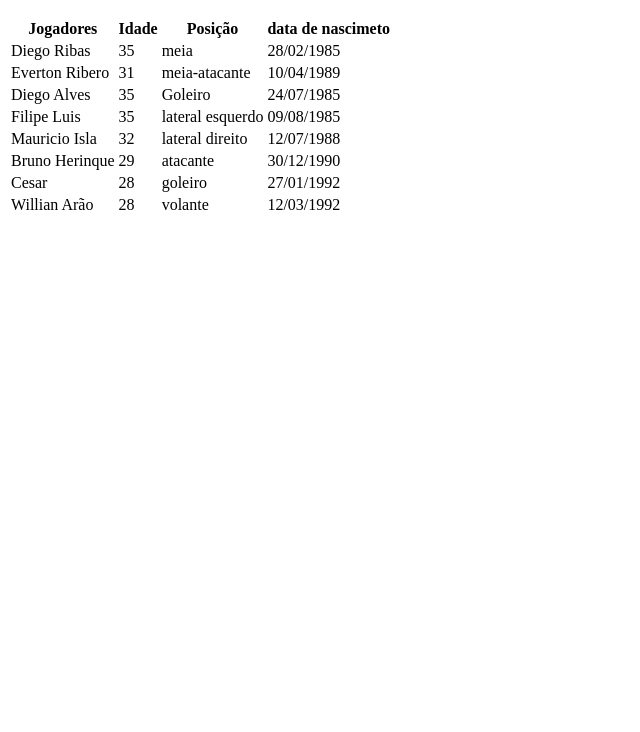
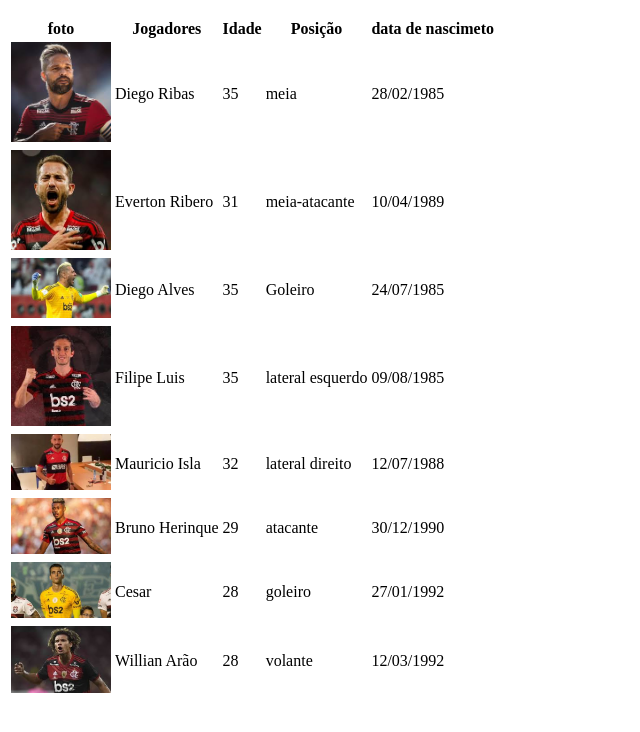
Before and after one commit to gustavosousacarvalho/html, a plain HTML site: page tabela-jogadores-mengao.html in a window 1280 px wide. Shown: the part 50-782 px from the top of the page, without its empty margins (0-640 px from the left). Drawn offline with Linux system fonts and the light colour scheme.

Commit message:
fotos dos jogadores adicionados

```diff
--- a/tabela-jogadores-mengao.html
+++ b/tabela-jogadores-mengao.html
@@ -10,6 +10,7 @@
     <table>
      <thead>
         <tr>
+            <th>foto</th>
             <th>Jogadores</th>
             <th>Idade</th>
             <th>Posição</th>
@@ -18,24 +19,36 @@
      </thead>
        <tbody>
         <tr>
+            <td>
+                <img width="100" src="jogadores/diego.jpeg" alt="">
+            </td>
             <td>Diego Ribas</td>
             <td>35</td>
             <td>meia</td>
             <td>28/02/1985</td>
         </tr>
         <tr>
+            <td>
+                <img width="100" src="jogadores/everton-ribeiro.jpeg" alt="">
+            </td>
             <td>Everton Ribero</td>
             <td>31</td>
             <td>meia-atacante</td>
             <td>10/04/1989</td>
         </tr>
         <tr>
+            <td>
+                <img width="100" src="jogadores/diego-alves.jpeg" alt="">
+            </td>
             <td>Diego Alves</td>
             <td>35</td>
             <td>Goleiro</td>
             <td>24/07/1985</td>
         </tr>
         <tr>
+            <td>
+                <img width="100" src="jogadores/filipe-luis.jpeg" alt="">
+            </td>
             <td>Filipe Luis</td>
             <td>35</td>
             <td>lateral esquerdo</td>
@@ -43,24 +56,36 @@
 
         </tr>
         <tr>
+            <td>
+                <img width="100" src="jogadores/isla.jpeg" alt="">
+            </td>
             <td>Mauricio Isla</td>
             <td>32</td>
             <td>lateral direito</td>
             <td>12/07/1988</td>
         </tr>
         <tr>
+            <td>
+                <img width="100" src="jogadores/bruno-henrique.jpeg" alt="">
+            </td>
             <td>Bruno Herinque</td>
             <td>29</td>
             <td>atacante</td>
             <td>30/12/1990</td>
         </tr>
         <tr>
+            <td>
+                <img width="100" src="jogadores/cesar.jpeg" alt="">
+            </td>
             <td>Cesar</td>
             <td>28</td>
             <td>goleiro</td>
             <td>27/01/1992</td>
         </tr>
         <tr>
+            <td>
+                <img width="100" src="jogadores/willian-arao.jpeg" alt="">
+            </td>
             <td>Willian Arão </td>
             <td>28</td>
             <td>volante</td>
```
